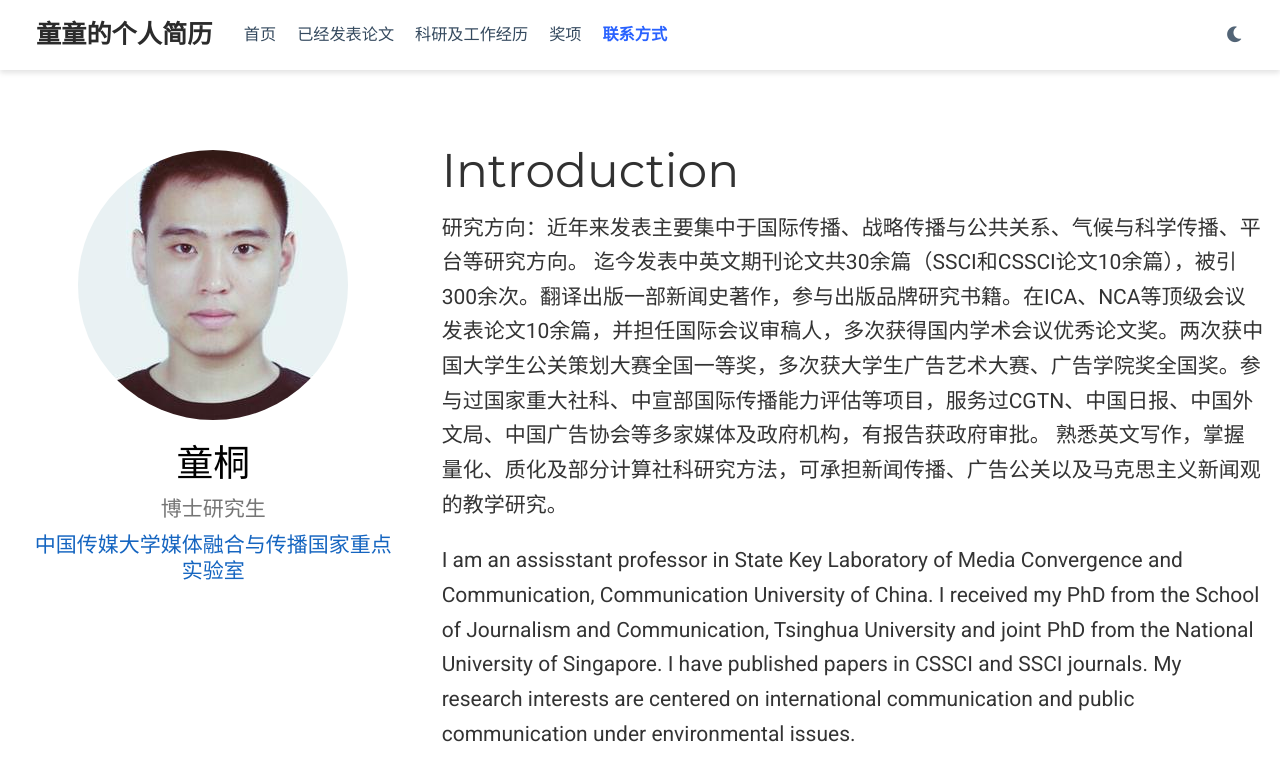
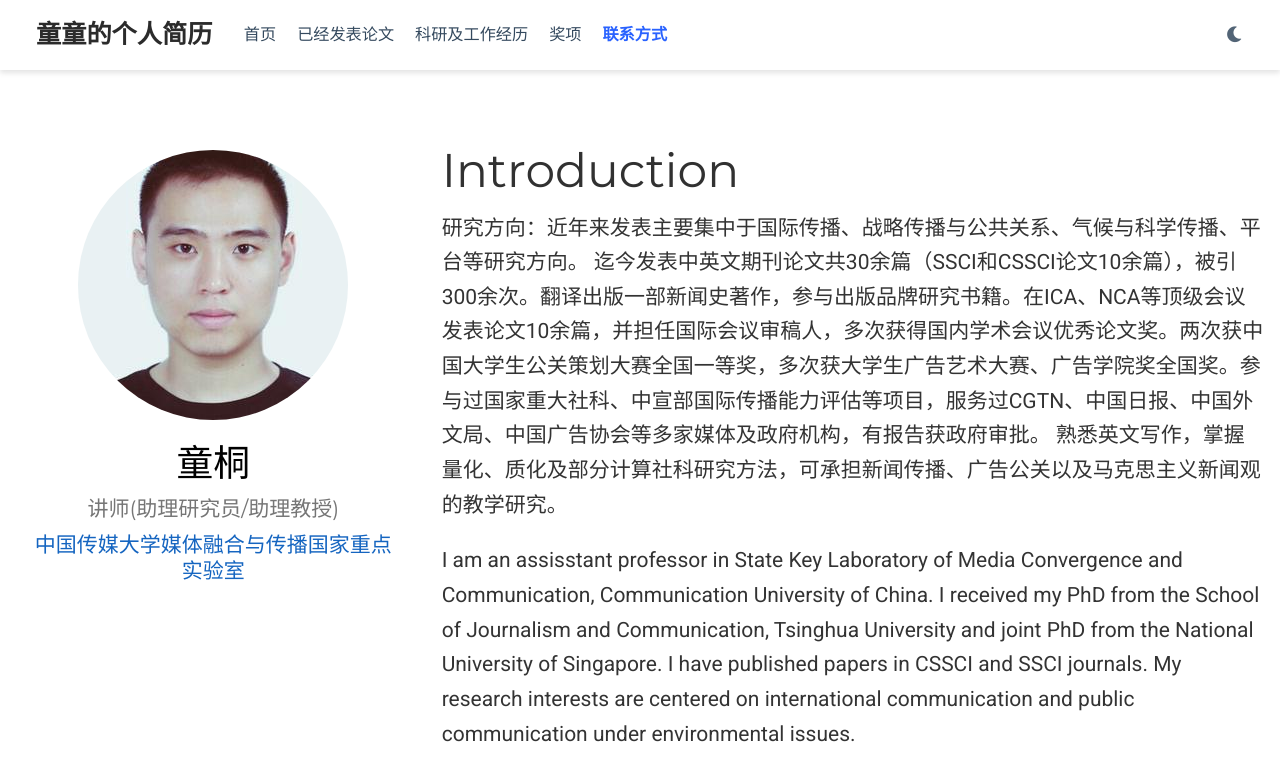
Before and after one commit to tongtong96/tongtong96.github.io, a plain HTML site: page index.html in a window 1280 px wide. Shown: the top 769 px of the page. Drawn offline with Linux system fonts and the light colour scheme; some icons are missing.

Commit message:
Update index.html

```diff
--- a/index.html
+++ b/index.html
@@ -862,7 +862,7 @@
 
                 <h2>童桐</h2>
 
-                <h3>博士研究生</h3>
+                <h3>讲师(助理研究员/助理教授)</h3>
 
 
                 <h3>
```
